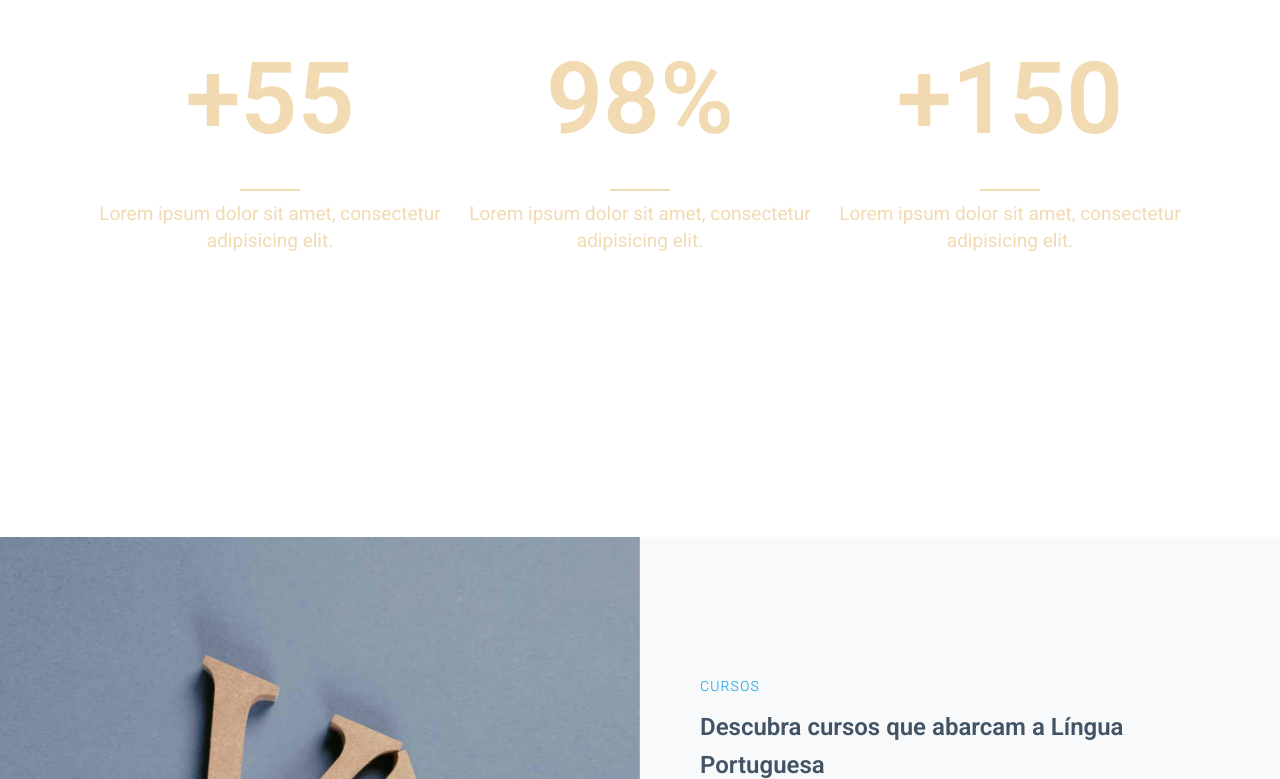
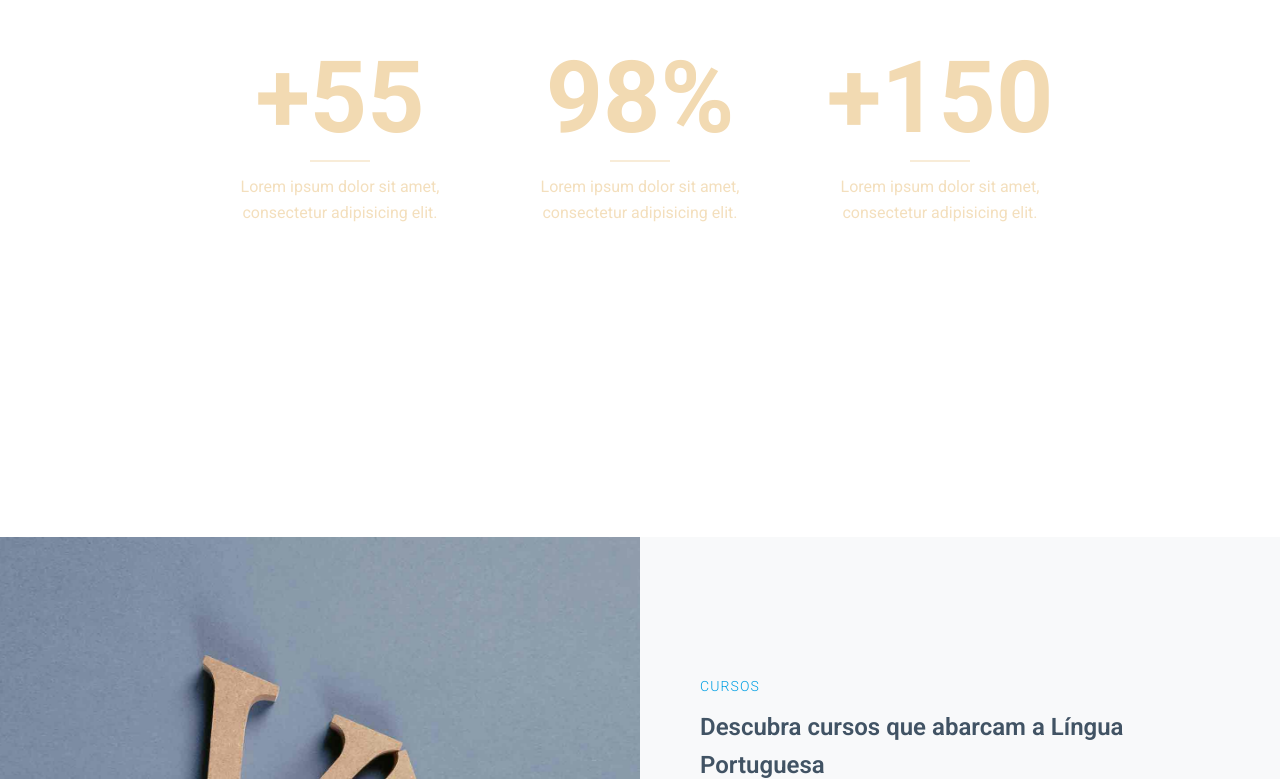
Before and after one commit to Carlxiso/CEPE-Germany, a Next.js app: page / in a window 1280 px wide. Shown: the part 2663-3442 px from the top of the page. Built offline with nearby package versions, Linux system fonts and the light colour scheme; a web font is replaced by a local one.

Commit message:
CEPE Alemanha Website Project - Improvement: Update Stats Section Component

```diff
--- a/app/_components/Layout/StatsSection/StatsSection.js
+++ b/app/_components/Layout/StatsSection/StatsSection.js
@@ -5,79 +5,99 @@ import { useEffect, useRef, useState } from "react";
 
 const stats = [
   {
+    id: "alunos",
     value: 55,
-    suffix: "+",
+    prefix: "+",
+    suffix: "",
     label: "Lorem ipsum dolor sit amet, consectetur adipisicing elit.",
   },
   {
+    id: "satisfacao",
     value: 98,
+    prefix: "",
     suffix: "%",
     label: "Lorem ipsum dolor sit amet, consectetur adipisicing elit.",
   },
   {
+    id: "cursos",
     value: 150,
-    suffix: "+",
+    prefix: "+",
+    suffix: "",
     label: "Lorem ipsum dolor sit amet, consectetur adipisicing elit.",
   },
 ];
 
-export default function Stats() {
+export default function StatsSection() {
   const [visible, setVisible] = useState(false);
-  const ref = useRef();
+  const ref = useRef(null);
 
-  // trigger animation on scroll
   useEffect(() => {
+    const node = ref.current;
+    if (!node) return;
+
     const observer = new IntersectionObserver(
       ([entry]) => {
-        if (entry.isIntersecting) setVisible(true);
+        if (entry.isIntersecting) {
+          setVisible(true);
+          observer.unobserve(node);
+        }
       },
       { threshold: 0.3 },
     );
 
-    if (ref.current) observer.observe(ref.current);
-
+    observer.observe(node);
     return () => observer.disconnect();
   }, []);
 
   return (
     <section ref={ref} className={styles.stats}>
       {stats.map((item, i) => (
-        <StatItem key={i} item={item} visible={visible} />
+        <StatItem key={item.id} item={item} visible={visible} index={i} />
       ))}
     </section>
   );
 }
 
-function StatItem({ item, visible }) {
+function StatItem({ item, visible, index }) {
   const [count, setCount] = useState(0);
 
   useEffect(() => {
     if (!visible) return;
 
-    let start = 0;
+    // respeitar prefers-reduced-motion — salta para o valor final imediatamente
+    if (window.matchMedia("(prefers-reduced-motion: reduce)").matches) {
+      setCount(item.value);
+      return;
+    }
+
+    const startTime = performance.now();
     const duration = 1500;
-    const increment = item.value / (duration / 16);
+    let frameId;
 
-    const counter = setInterval(() => {
-      start += increment;
-      if (start >= item.value) {
+    function tick(now) {
+      const elapsed = now - startTime;
+      const progress = Math.min(elapsed / duration, 1);
+      const eased = progress * (2 - progress);
+
+      setCount(Math.floor(eased * item.value));
+
+      if (progress < 1) {
+        frameId = requestAnimationFrame(tick);
+      } else {
         setCount(item.value);
-        clearInterval(counter);
-      } else {
-        setCount(Math.floor(start));
       }
-    }, 16);
+    }
 
-    return () => clearInterval(counter);
+    frameId = requestAnimationFrame(tick);
+    return () => cancelAnimationFrame(frameId);
   }, [visible, item.value]);
 
   return (
-    <div className={styles.card}>
-      <h2 className={styles.value}>
-        {item.suffix === "+" && "+"}
-        {count}
-        {item.suffix === "%" && "%"}
-      </h2>
+    <div
+      className={`${styles.card} ${visible ? styles.visible : ""}`}
+      style={{ transitionDelay: `${index * 0.15}s` }}
+    >
+      <h2 className={styles.value}>{`${item.prefix}${count}${item.suffix}`}</h2>
 
       <div className={styles.line} />
 
--- a/app/_components/Layout/StatsSection/StatsSection.module.css
+++ b/app/_components/Layout/StatsSection/StatsSection.module.css
@@ -1,79 +1,73 @@
 .stats {
   display: grid;
   grid-template-columns: 1fr;
-  gap: 2rem;
-  padding: 3rem 1.5rem;
+  gap: 3.2rem;
+  padding: 4rem 2rem;
   color: #f2dab2;
   text-align: center;
 }
-
-/* tablet */
-@media (min-width: 768px) {
-  .stats {
-    grid-template-columns: repeat(3, 1fr);
-    padding: 4rem 2rem;
-  }
-}
-
-/* card */
 
 .card {
   display: flex;
   flex-direction: column;
   align-items: center;
-  gap: 1rem;
-
+  gap: 1.2rem;
   opacity: 0;
   transform: translateY(20px);
-  animation: fadeUp 0.6s ease forwards;
+  transition:
+    opacity 0.6s ease,
+    transform 0.6s ease;
 }
 
-/* delay por item */
-.card:nth-child(1) {
-  animation-delay: 0.1s;
-}
-.card:nth-child(2) {
-  animation-delay: 0.3s;
-}
-.card:nth-child(3) {
-  animation-delay: 0.5s;
+.card.visible {
+  opacity: 1;
+  transform: translateY(0);
 }
 
-/* número */
-
 .value {
-  font-size: 2.5rem;
-  font-weight: 600;
+  font-size: clamp(4.8rem, 12vw, 10rem);
+  font-weight: 700;
+  line-height: 1;
 }
-
-/* desktop */
-@media (min-width: 1024px) {
-  .value {
-    font-size: 10rem;
-  }
-}
-
-/* linha */
 
 .line {
   width: 60px;
   height: 2px;
   background: #f2dab2;
+  opacity: 0.5;
 }
 
-/* texto */
-
 .label {
-  font-size: 1.9rem;
-  max-width: 350px;
-  line-height: 1.4;
+  font-size: clamp(1.4rem, 2vw, 1.6rem);
+  max-width: 280px;
+  line-height: 1.6;
+  opacity: 0.85;
 }
 
-/* animação */
+/* ── tablet ───────────────────────────────────── */
 
-@keyframes fadeUp {
-  to {
-    opacity: 1;
-    transform: translateY(0);
+@media (min-width: 640px) {
+  .stats {
+    grid-template-columns: repeat(3, 1fr);
+    gap: 2rem;
+    padding: 5rem 3rem;
   }
 }
+
+/* ── desktop ──────────────────────────────────────────────── */
+
+@media (min-width: 1024px) {
+  .stats {
+    padding: 6rem 4rem;
+  }
+}
+
+/* ── Acessibilidade: prefers-reduced-motion ───────────────────────────────── */
+
+@media (prefers-reduced-motion: reduce) {
+  .card {
+    transition: none;
+    opacity: 1;
+    transform: none;
+  }
+}
```
